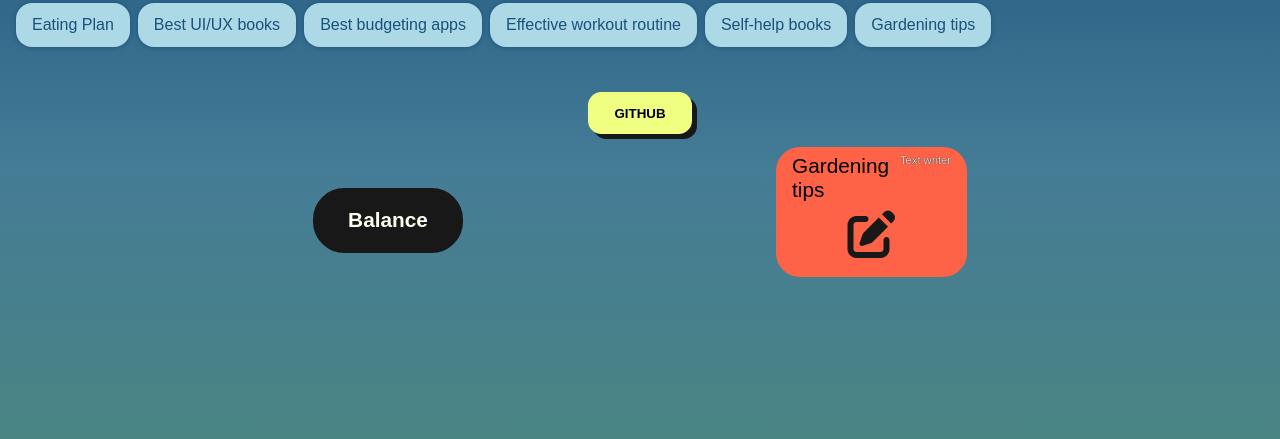
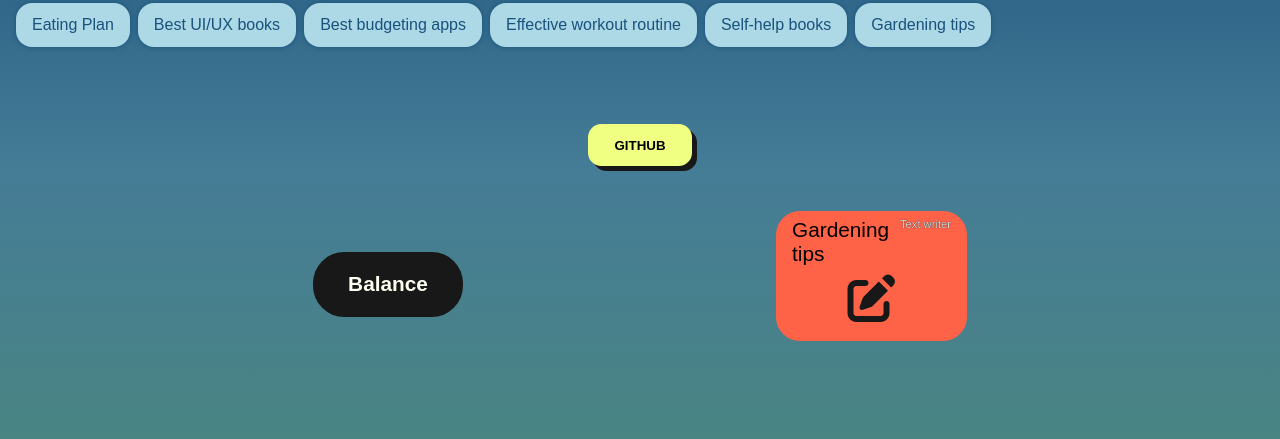
Before and after one commit to Aminkhan-mid/AI-App, a website with bundled scripts: page public/index.html in a window 1280 px wide. Shown: the part 227-666 px from the top of the page. Built offline with nearby package versions, Linux system fonts and the light colour scheme.

Commit message:
Update index.css

```diff
--- a/public/index.css
+++ b/public/index.css
@@ -79,7 +79,9 @@ header .recent-prompt{
 /* MAIN */
 /***********/
 
-
+main{
+    margin-top: 3em;
+}
 .main-one button{
     border: none;
     padding: 1em 2em;
@@ -93,6 +95,7 @@ header .recent-prompt{
     display: flex;
     justify-content: space-evenly;
     align-items: center;
+    margin-top: 2em;
 }
 .greeting{
     width:150px;
```
